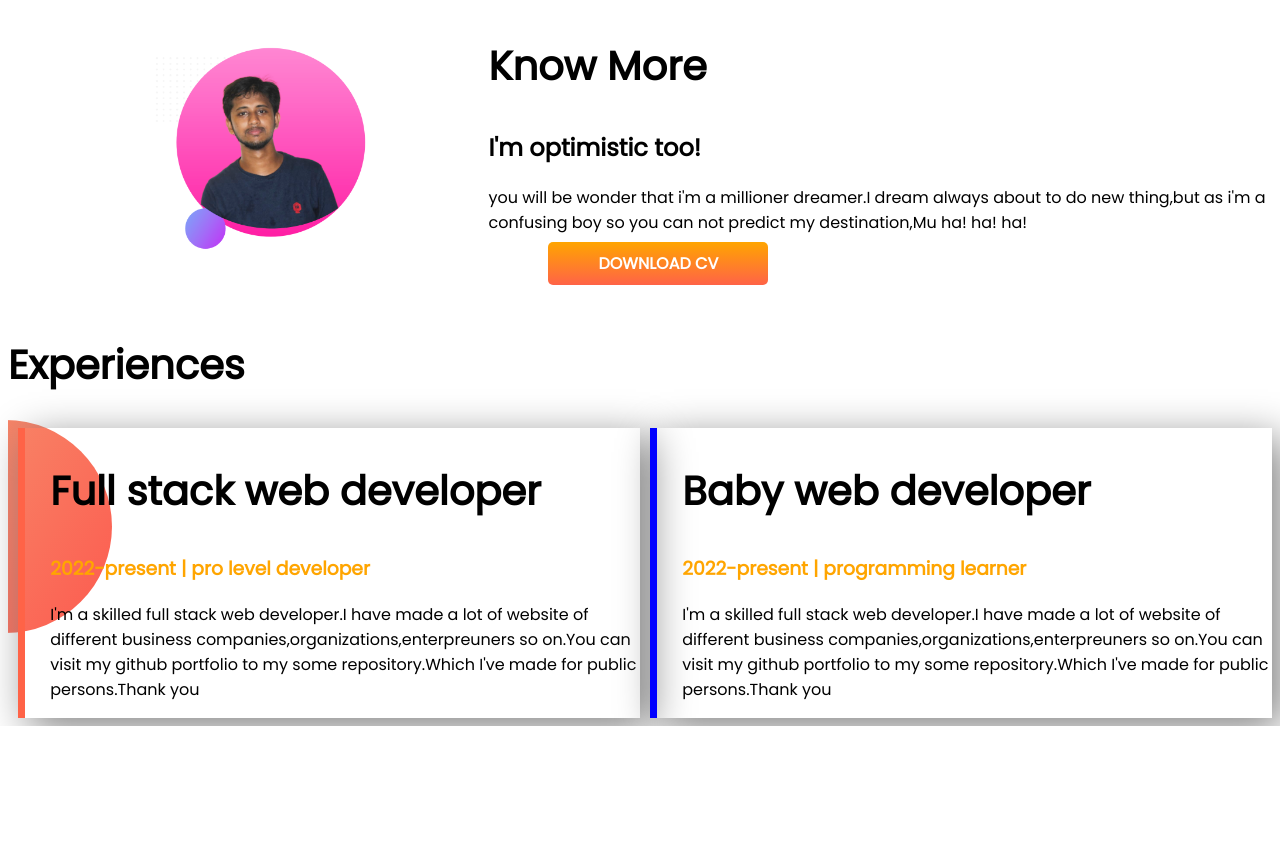
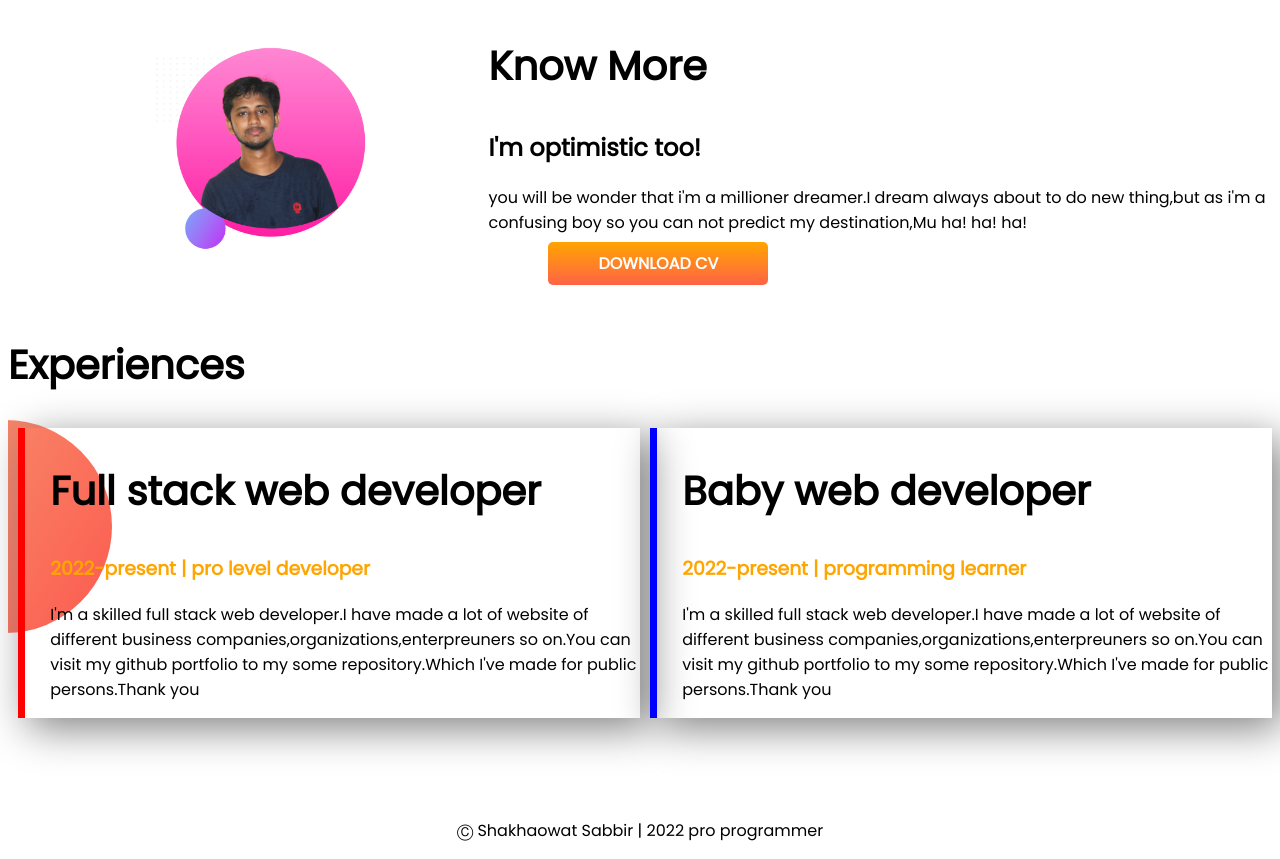
Before and after one commit to shakhaowat-shahid/developer-portfolio, a plain HTML site: page index.html in a window 1280 px wide. Shown: the part 728-1587 px from the top of the page. Before the commit the page ends 1454 px from the top, so only its background shows below. Drawn offline with Linux system fonts and the light colour scheme.

Commit message:
footer added

```diff
--- a/index.html
+++ b/index.html
@@ -69,6 +69,8 @@
 
 
 </body>
-
+<footer>
+    <p>Ⓒ Shakhaowat Sabbir | 2022 pro programmer</p>
+</footer>
 
 </html>
--- a/style1.css
+++ b/style1.css
@@ -66,6 +66,7 @@ h1 {
     background-image: url(images/exp-bg.png);
     background-repeat: no-repeat;
     background-position: left;
+    margin-bottom: 100px;
 
 }
 
@@ -82,10 +83,14 @@ h1 {
 }
 
 #full-stack-web-developer {
-    border-left: 7px solid tomato;
+    border-left: 7px solid red;
 
 }
 
 #baby-web-developer {
     border-left: 7px solid blue;
 }
+
+footer p {
+    text-align: center;
+}
```
